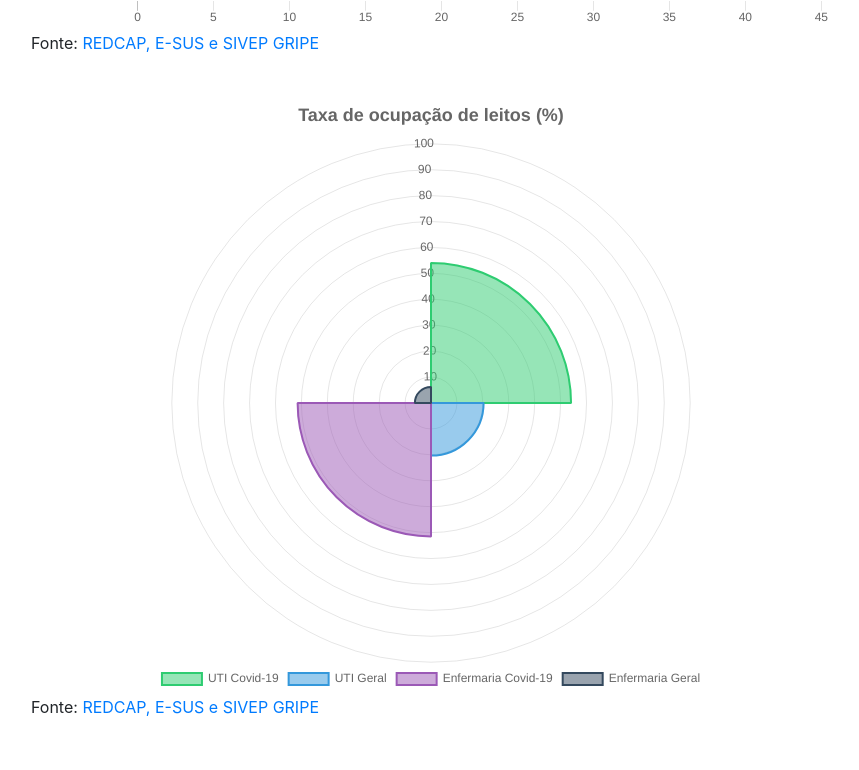
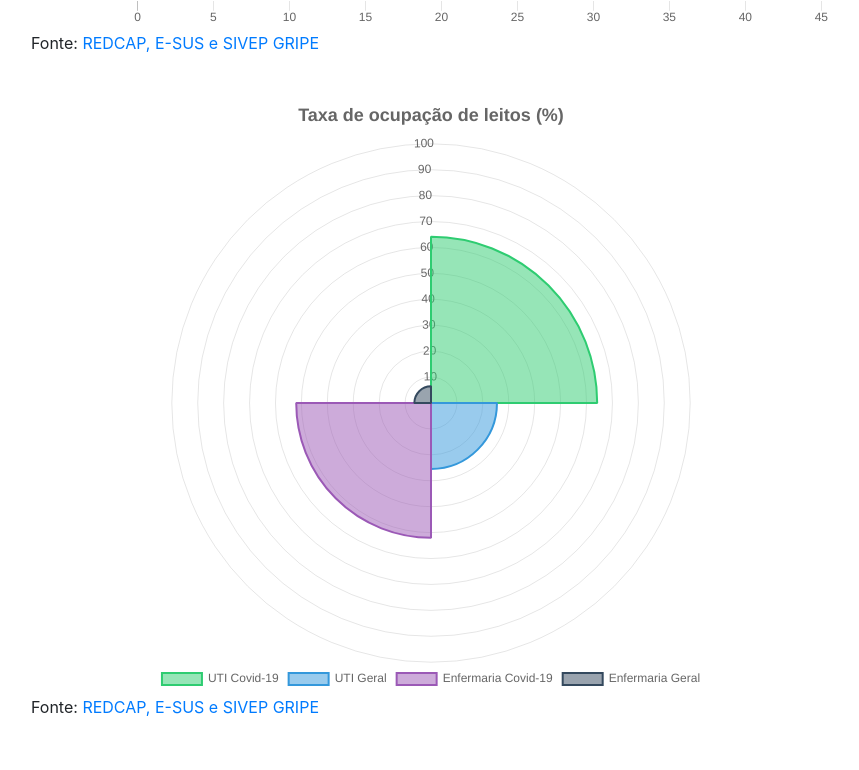
Before and after one commit to danbuck84/covid19-sjc, a website: page public/index.html in a window 1280 px wide. Shown: the part 1526-2296 px from the top of the page, without its empty margins (209-1068 px from the left). Drawn offline with nearby package versions, Linux system fonts and the light colour scheme.

Commit message:
updating proper files with today's new figures

```diff
--- a/public/index.html
+++ b/public/index.html
@@ -14,7 +14,7 @@
     <div class="sticky-top">
         <nav class="navbar navbar-light" style="background-color: #e3f2fd;">
             <a class="navbar-brand">Covid-19 em São José dos Campos</a>
-            <p>última atualização: 01/06/2020 às 17:30</p>
+            <p>última atualização: 02/06/2020 às 20:30</p>
             <button class="navbar-toggler" type="button" data-toggle="collapse" data-target="#navbarNavAltMarkup" aria-controls="navbarNavAltMarkup" aria-expanded="false" aria-label="Toggle navigation">
                 <span class="navbar-toggler-icon"></span>
             </button>
--- a/public/occupancyRate.js
+++ b/public/occupancyRate.js
@@ -43,10 +43,10 @@ function occupancyRate() {
         datasets: [
             {
                 data: [
-                    54.03,
-                    20.30,
-                    51.46,
-                    6.22,
+                    64.12,
+                    25.45,
+                    52.00,
+                    6.43,
                 ],
                 backgroundColor: [
                     'rgba(46, 204, 113,0.5)',
--- a/public/totalCases.js
+++ b/public/totalCases.js
@@ -121,6 +121,7 @@ function totalCases() {
             '29/05/2020',
             '30/05/2020',
             '01/06/2020',
+            '02/06/2020',
         ],
         datasets: [
             {
@@ -207,6 +208,7 @@ function totalCases() {
                     36,
                     37,
                     37,
+                    40,
                 ],
             },
             {
@@ -293,6 +295,7 @@ function totalCases() {
                     519,
                     519,
                     519,
+                    564,
                 ],
             },
             {
@@ -379,6 +382,7 @@ function totalCases() {
                     842,
                     866,
                     890,
+                    957,
                 ],
             }
         ],
```
